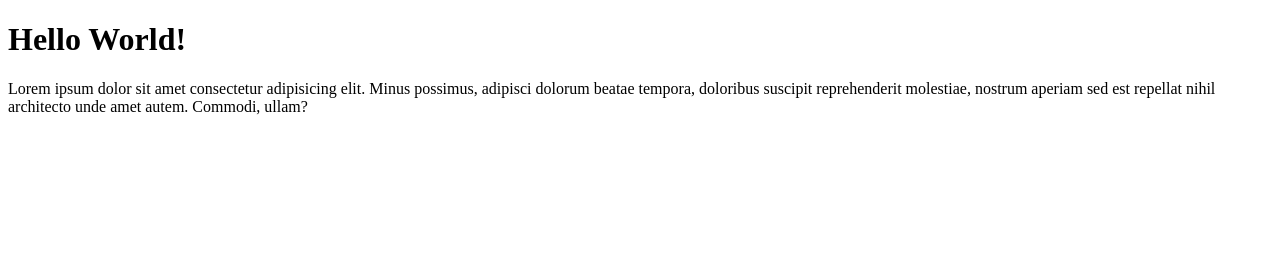
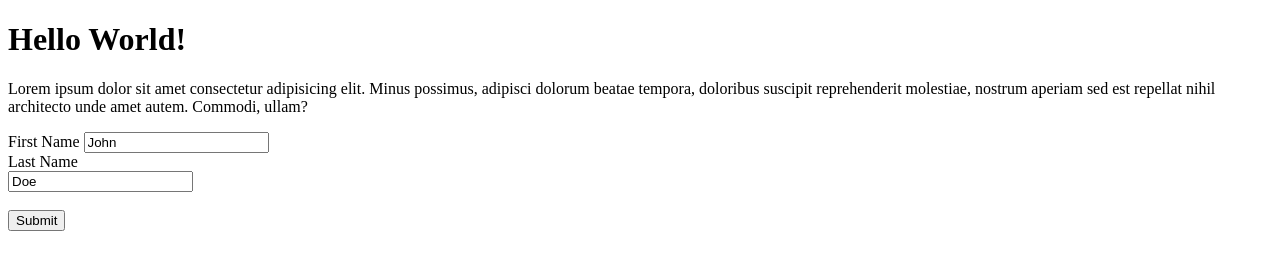
Before and after one commit to MariyaKristova/Branching-Demo, a plain HTML site: page index.html in a window 1280 px wide. Drawn offline with Linux system fonts and the light colour scheme.

Commit message:
add form

```diff
--- a/index.html
+++ b/index.html
@@ -15,6 +15,13 @@
             doloribus suscipit reprehenderit molestiae, nostrum aperiam sed est repellat nihil architecto unde amet
             autem. Commodi, ullam?</p>
     </div>
+    <form action="/action_page.php">
+        <label for="fname">First Name</label>
+        <input type="text" id="fname" name="fname" value="John"><br>
+        <label for="lname">Last Name</label><br>
+        <input type="text" id="lname" name="lname" value="Doe"><br><br>
+        <input type="submit" value="Submit">
+    </form>
 </body>
 
 </html>
```
